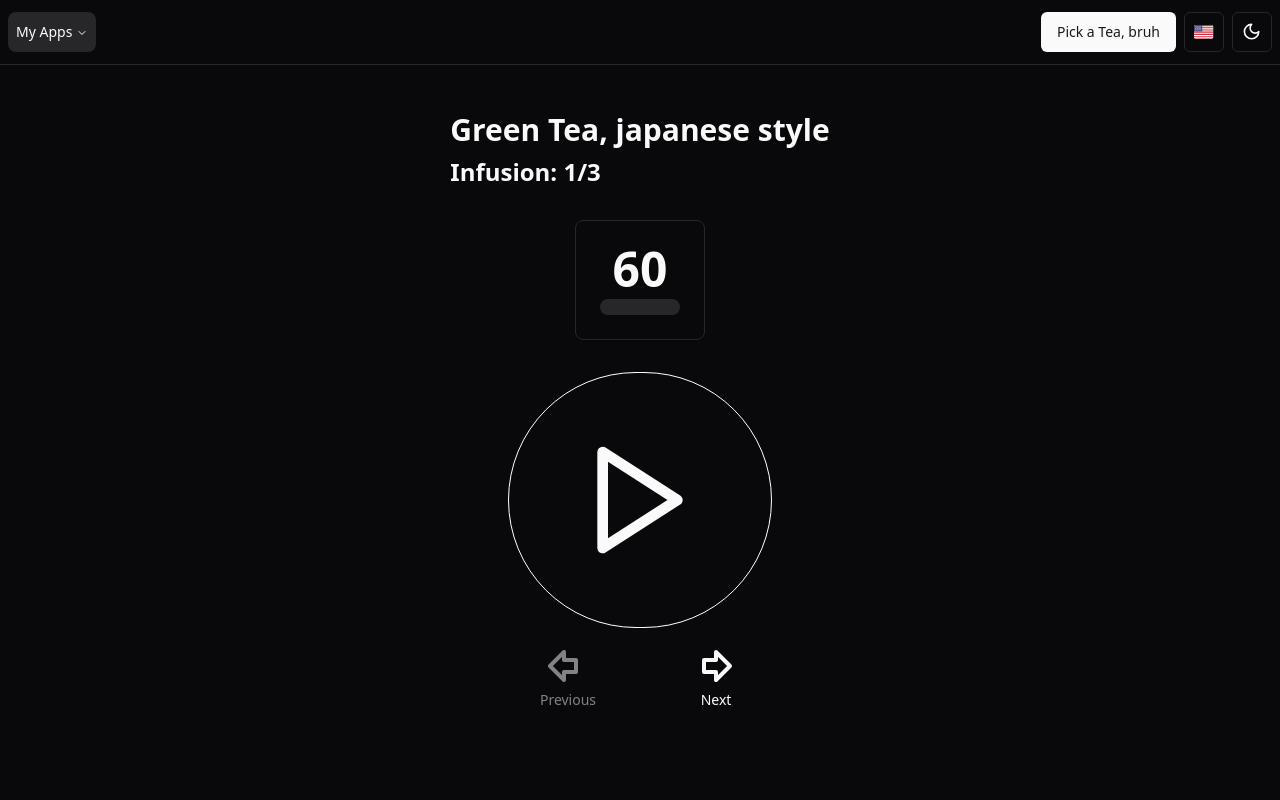
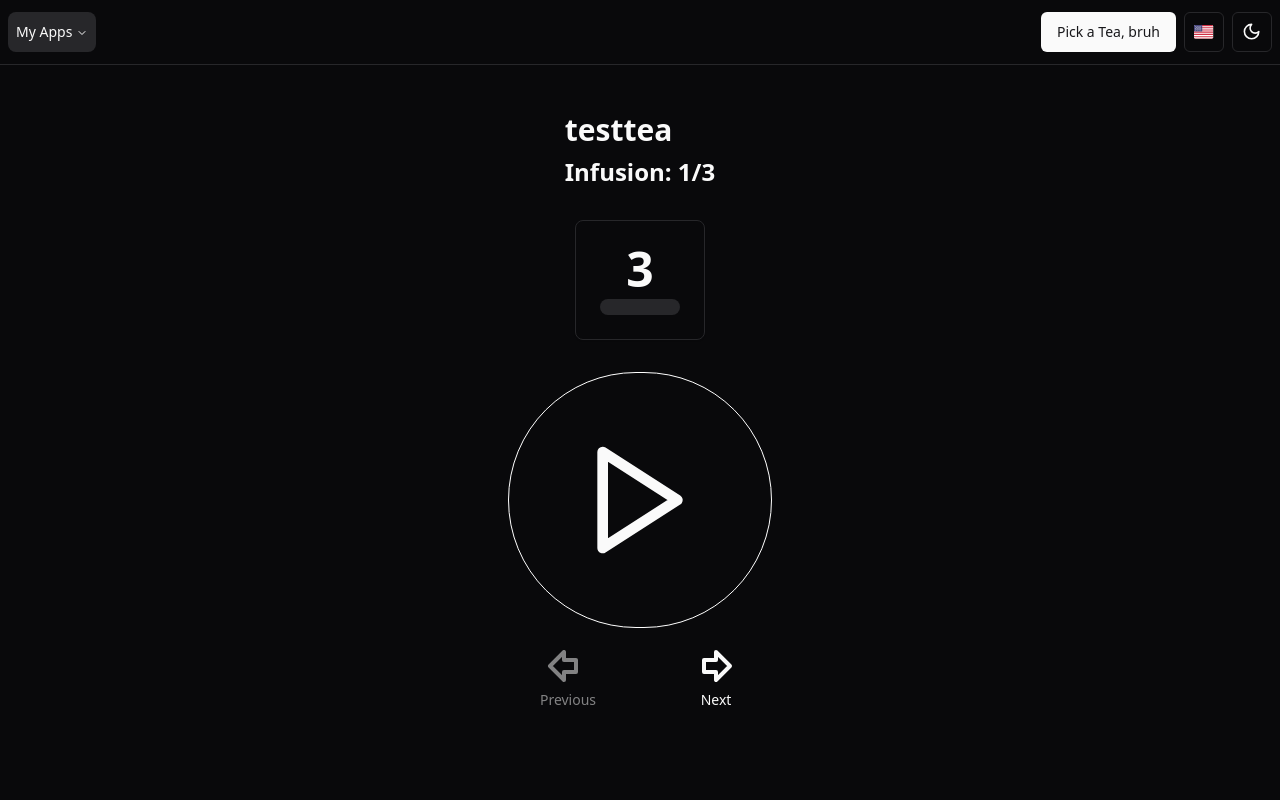
Before and after one commit to KyrillGobber/teaBruh, a React (Vite) app: page / in a window 1280 px wide. Shown: the top 800 px of the page. Built offline with nearby package versions, Linux system fonts and the light colour scheme.

Commit message:
feat: Moved the whole timer logic into useTimer

```diff
--- a/src/components/organisms/MainContent.tsx
+++ b/src/components/organisms/MainContent.tsx
@@ -1,4 +1,3 @@
-import { toast } from 'sonner';
 import { Button } from '../ui/button';
 import { Card, CardHeader } from '../ui/card';
 import {
@@ -8,15 +7,11 @@ import {
     Pause,
     Play,
 } from 'lucide-react';
-import { useEffect, useMemo, useRef, useState } from 'react';
-import { teas } from '@/lib/constants';
 import { Progress } from '../ui/progress';
 import { useTeaStore } from '@/lib/stores/TeaStore';
 import { TeaInfo } from '../molecules/TeaInfo';
-import audio from '@/assets/yay.mp3';
 import { useTranslation } from 'react-i18next';
-import useInterval from '@/lib/hooks/useInterval';
-import { TimerState } from '@/lib/hooks/useTimer';
+import useTimer, { TimerState } from '@/lib/hooks/useTimer';
 
 const getIcon = (timerState: TimerState, isLastInfusion: boolean) => {
     switch (timerState) {
@@ -28,95 +23,28 @@ const getIcon = (timerState: TimerState, isLastInfusion: boolean) => {
     }
 };
 
-const SECOND = 1000;
-
 export const MainContent = () => {
-    const { startInterval, stopInterval } = useInterval();
     const { t } = useTranslation();
     const tea = useTeaStore((state) => state.tea);
-    const [timerState, setTimerState] = useState<TimerState>('stopped');
-    const [progress, setProgress] = useState(0);
-    const [currentInfusion, setCurrentInfusion] = useState(1);
-    const [currentTime, setCurrentTime] = useState(
-        teas[0].infusions[0].duration
-    );
-    const fractionRef = useRef(100 / currentTime);
-    const audioRef = useRef(new Audio(audio));
-    const [isLastInfusion, setIsLastInfusion] = useState(false);
+    const {
+        start,
+        stop,
+        nextInfusion,
+        previousInfusion,
+        progress,
+        timerState,
+        currentTime,
+        currentInfusion,
+        isLastInfusion,
+    } = useTimer(tea);
 
     const handleBrewButtonEvent = () => {
-        if (isLastInfusion) {
-            setCurrentInfusion(1);
-            setIsLastInfusion(false);
-            return;
-        }
         if (timerState === 'stopped') {
-            if (currentTime === 0) {
-                setCurrentInfusion(currentInfusion + 1);
-            }
-            setTimerState('running');
+            start();
         } else {
-            setTimerState('stopped');
-            stopInterval();
+            stop();
         }
     };
-
-    useEffect(() => {
-        //If infusion changes, should reset everything and set the new values
-        setProgress(0);
-        const newTime = tea.infusions[currentInfusion - 1].duration;
-        setCurrentTime(newTime);
-        const newFraction = 100 / newTime;
-        fractionRef.current = newFraction;
-    }, [currentInfusion]);
-
-    useEffect(() => {
-        if (timerState === 'running') {
-            startInterval(() => {
-                setProgress((progress) => progress + fractionRef.current);
-                setCurrentTime((currentTime) => currentTime - 1);
-            }, SECOND)
-        }
-        if (timerState === 'stopped') {
-            stopInterval();
-        }
-    }, [timerState]);
-
-    // Play sound when timer is done
-    useEffect(() => {
-        if (currentTime === 0) {
-            audioRef.current.play();
-            toast.success(
-                `INFUSION ${currentInfusion} DONE, ENJOYY`,
-                getAlertContent()
-            );
-            setTimerState('stopped');
-        }
-    }, [currentTime]);
-
-    useEffect(() => {
-        setTimerState('stopped');
-        const resetInfusion = 1;
-        const newTeaTime = tea.infusions[resetInfusion - 1].duration;
-        setCurrentTime(newTeaTime);
-        setCurrentInfusion(resetInfusion);
-        setProgress(0);
-        const newFraction = 100 / newTeaTime;
-        fractionRef.current = newFraction;
-    }, [tea]);
-
-    const getAlertContent = () => {
-        return {
-            description: `Done since ${new Date().toLocaleTimeString()}`,
-            duration: 600000,
-        };
-    };
-
-    useMemo(() => {
-        if (currentInfusion === tea.infusions.length && currentTime === 0) {
-            setIsLastInfusion(true);
-        }
-    }, [currentInfusion, tea.infusions.length, currentTime]);
 
     return (
         <div className="flex flex-col justify-between items-center gap-24">
@@ -144,10 +72,7 @@ export const MainContent = () => {
                             className="p-8"
                             variant={'ghost'}
                             disabled={currentInfusion === 1}
-                            onClick={() => {
-                                setTimerState('stopped');
-                                setCurrentInfusion(currentInfusion - 1);
-                            }}
+                            onClick={previousInfusion}
                         >
                             <span className="flex flex-col">
                                 <ArrowBigLeft size={48} />
@@ -158,10 +83,7 @@ export const MainContent = () => {
                             className="p-8"
                             variant={'ghost'}
                             disabled={currentInfusion === tea.infusions.length}
-                            onClick={() => {
-                                setTimerState('stopped');
-                                setCurrentInfusion(currentInfusion + 1);
-                            }}
+                            onClick={nextInfusion}
                         >
                             <span className="flex flex-col">
                                 <ArrowBigRight size={48} />
--- a/src/lib/constants.ts
+++ b/src/lib/constants.ts
@@ -12,6 +12,27 @@ export type Infusion = {
 }
 
 export const teas: Tea[] = [
+    {
+        name: 'testtea',
+        desc: 'just a test bruhv',
+        weight: 5,
+        temp: 70,
+        infusions: [
+            {
+                id: 1,
+                duration: 3
+            },
+            {
+                id: 2,
+                duration: 4
+            },
+            {
+                id: 3,
+                duration: 5
+            }
+
+        ]
+    },
     {
         name: 'constants.greenTeaJapanese',
         desc: 'constants.greenTeaJapaneseDesc',
--- a/src/lib/hooks/useTimer.tsx
+++ b/src/lib/hooks/useTimer.tsx
@@ -6,12 +6,12 @@ import { Tea } from "../constants";
 
 export type TimerState = 'running' | 'stopped';
 
-
 export default function useTimer(tea: Tea) {
     const [timerState, setTimerState] = useState<TimerState>('stopped');
     const [progress, setProgress] = useState(0);
     const [currentTime, setCurrentTime] = useState(tea.infusions[0].duration);
     const [currentInfusion, setCurrentInfusion] = useState(1);
+    const [isLastInfusion, setIsLastInfusion] = useState(false);
     const { startInterval, stopInterval } = useInterval();
     const fractionRef = useRef(100 / currentTime);
     const audioRef = useRef(new Audio(audio));
@@ -47,12 +47,65 @@ export default function useTimer(tea: Tea) {
         }
     }, [currentTime]);
 
+    useEffect(() => {
+        setTimerState('stopped');
+        const resetInfusion = 1;
+        const newTeaTime = tea.infusions[resetInfusion - 1].duration;
+        setCurrentTime(newTeaTime);
+        setCurrentInfusion(resetInfusion);
+        setProgress(0);
+        const newFraction = 100 / newTeaTime;
+        fractionRef.current = newFraction;
+    }, [tea]);
+
+    useEffect(() => {
+        if (currentInfusion === tea.infusions.length && currentTime === 0) {
+            setIsLastInfusion(true);
+        }
+        //If infusion changes, should reset everything and set the new values
+        setProgress(0);
+        const newTime = tea.infusions[currentInfusion - 1].duration;
+        setCurrentTime(newTime);
+        const newFraction = 100 / newTime;
+        fractionRef.current = newFraction;
+    }, [currentInfusion]);
+
+    const start = () => {
+        console.log('infusion in hook: ', currentInfusion);
+        if (isLastInfusion) {
+            setCurrentInfusion(1);
+            setIsLastInfusion(false);
+            return;
+        }
+        if (currentTime === 0) {
+            setCurrentInfusion(currentInfusion + 1);
+        }
+        setTimerState('running');
+    };
+
+    const stop = () => {
+        setTimerState('stopped');
+    };
+
+    const nextInfusion = () => {
+        setTimerState('stopped');
+        setCurrentInfusion(currentInfusion + 1);
+    };
+
+    const previousInfusion = () => {
+        setTimerState('stopped');
+        setCurrentInfusion(currentInfusion - 1);
+    };
+
     return {
         start,
         stop,
-        clear,
-        setTimerState,
-        setCurrentInfusion,
+        nextInfusion,
+        previousInfusion,
+        timerState,
+        currentTime,
+        currentInfusion,
+        isLastInfusion,
         progress,
     };
 }
```
